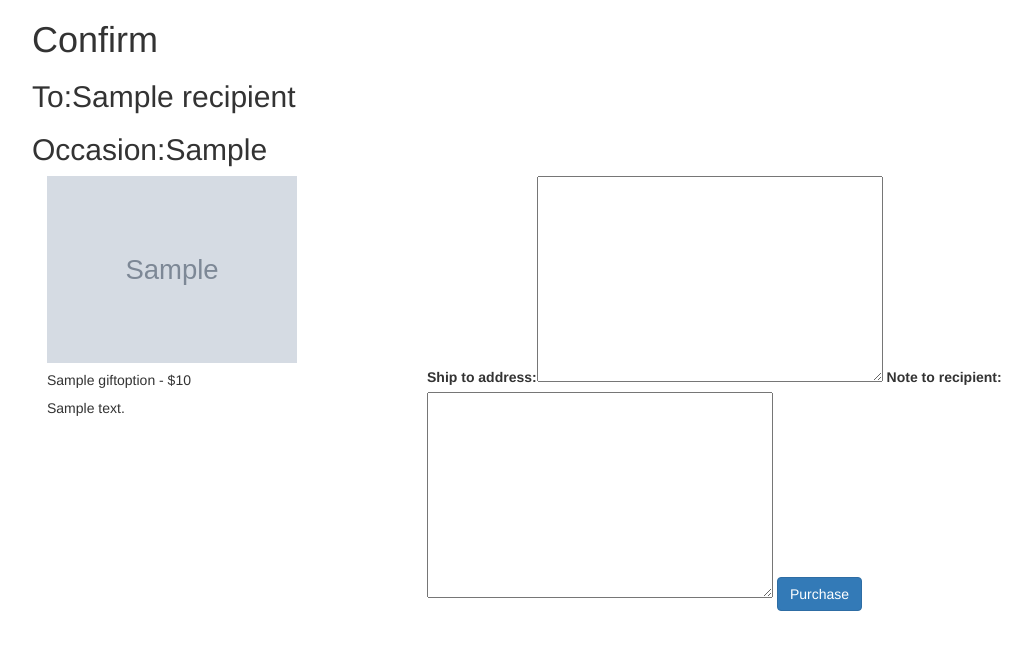
After one commit to jsmoxon/giftr, a Django app: page /gifts/confirm/1/1/ in a window 1280 px wide. The commit adds this page. Shown: the top 650 px of the page, without its empty margins (38-1070 px from the left). Run offline with Django 3.2, Linux system fonts and the light colour scheme; a user stored in the database is signed in; tables that the repository leaves empty hold one stand-in row (values such as "Sample post"); grey boxes marked "Sample" are stand-in pictures; some libraries are stand-ins or nearby versions.

Commit message:
basic occasion page and confirmation

```diff
--- a/gifts/forms.py
+++ b/gifts/forms.py
@@ -1,4 +1,4 @@
-from django.forms import ModelForm, PasswordInput
+from django.forms import ModelForm, PasswordInput, HiddenInput
 from gifts.models import Recipient, Gift, User, GiftStatus, GiftOption
 from django.forms.formsets import formset_factory, BaseFormSet
 import datetime
@@ -66,6 +66,16 @@ class AddGiftOptionAdminForm(ModelForm):
 			model = GiftOption
 			exclude = ['selected', 'active']
 
-class CreateOccasionAdminForm(ModelForm):
+class ConfirmGiftChoiceForm(ModelForm):
 	class Meta:
 		model = Gift
+		fields = ['ship_to_address', 'gift_selected' , 'note_to_recipient']
+		widgets = {
+			'gift_selected': HiddenInput(),
+		}
+	def save_form(self, gift, gift_choice):
+		gift = gift
+		gift.ship_to_address = self.cleaned_data['ship_to_address']
+		gift.gift_selected = self.cleaned_data['gift_selected']
+		gift.note_to_recipient = self.cleaned_data['note_to_recipient']
+		gift.save()
--- a/gifts/models.py
+++ b/gifts/models.py
@@ -45,15 +45,20 @@ class GiftStatus(models.Model):
 		return str(self.value)
 
 class Gift(models.Model):
+	#fields for creating an occasion object
 	recipient = models.ForeignKey(Recipient)
 	occasion = models.CharField(max_length=1000, null=True, blank=True)
 	gift_options = models.ManyToManyField(GiftOption, blank=True, null=True)
-	#gift_selected = filter the gift options to find the selected gift
+	gift_selected = models.ForeignKey(GiftOption, blank=True, null=True, related_name="selected_gift_option")
 	occasion_date = models.DateField(null=True, blank=True)
 	send_gift_option_email_date = models.DateField(null=True, blank=True)
 	start_process_date = models.DateField(auto_now_add=True)
 	ship_to_address = models.TextField(null=True, blank=True)
 	status = models.ForeignKey(GiftStatus, null=True, blank=True)
 	price_cap = models.IntegerField(null=True, blank=True)
+	note_to_recipient = models.TextField(null=True, blank=True)
+
+
+		#needs note to friend, final choice
 	def __unicode__(self):
 		return str(self.recipient.name+" - "+self.occasion)
--- /dev/null
+++ b/gifts/templates/confirm_choice.html
@@ -0,0 +1,22 @@
+{% extends 'base.html' %}
+{% block content %}
+<div class="container">
+	<h1>Confirm</h1>
+	<h2>To:{{gift.recipient.name}}</h2>
+	<h2>Occasion:{{gift.occasion}}</h2>
+	<div class="col-md-4">
+		<img src="{{gift_choice.photo_url}}" width="250"/>
+		<h5>{{gift_choice.name}} - ${{gift_choice.price}}</h5>
+		<p>{{gift_choice.description}}</p>
+	</div>
+	<div class="col-md-8">
+<form action="" method="post" id="">
+	{% csrf_token %}
+	{{form}}
+  	<input type="submit" class= "btn btn-primary" value="Purchase" />
+</form>
+
+	</div>
+</div>
+
+{% endblock content %}
--- a/gifts/urls.py
+++ b/gifts/urls.py
@@ -6,5 +6,6 @@ urlpatterns = patterns('',
     url(r'^$', views.dashboard, name='dashboard'),
     url(r'^add_recipient/$', views.add_recipient, name='add_recipient'),
     url(r'^create_product/$', views.create_product, name='create_product'),
-    url(r'^occasion/(?P<gift_id>\d+)/$', views.occasion_page, name='occasion_page')
+    url(r'^occasion/(?P<gift_id>\d+)/$', views.occasion_page, name='occasion_page'),
+    url(r'^confirm/(?P<gift_id>\d+)/(?P<gift_option_id>\d+)/$', views.occasion_gift_confirmation_page, name='confirm_gift'),
 )
--- a/gifts/views.py
+++ b/gifts/views.py
@@ -2,7 +2,7 @@ from django.shortcuts import render, redirect
 from django.http import HttpResponse
 from django.contrib.auth.decorators import login_required
 from gifts.models import *
-from gifts.forms import RecipientForm, AddGiftFormset, SignupForm, AddGiftOptionAdminForm
+from gifts.forms import RecipientForm, AddGiftFormset, SignupForm, AddGiftOptionAdminForm, ConfirmGiftChoiceForm
 from django.contrib.auth import authenticate, login
 
 def index(request):
@@ -66,6 +66,28 @@ def occasion_page(request, gift_id):
 	return render (request, 'occasion_page.html', {'gift':gift})
 
 @login_required
+def occasion_gift_confirmation_page(request, gift_id, gift_option_id):
+	gift = Gift.objects.get(pk=gift_id)
+	gift_choice = GiftOption.objects.get(pk=gift_option_id)
+	if request.method == "POST":
+		form = ConfirmGiftChoiceForm(request.POST)
+		if form.is_valid():
+			form.save_form(gift, gift_choice)
+			#note we are hardcoding gift status here, I know it's terrible but we'll come back to it
+			status = GiftStatus.objects.filter(value="Needs buying")
+			print status[0]
+			gift.status = status[0]
+			gift.gift_selected = gift_choice
+			gift.save()
+			return HttpResponse("Your gift will be sent!")
+		else:
+			return HttpResponse("this form aint vaild!")
+	else:
+		form = ConfirmGiftChoiceForm()
+	return render(request, 'confirm_choice.html', {'gift':gift, 'gift_choice':gift_choice,'form':form})
+
+
+@login_required
 def create_product(request):
 	if request.method == "POST":
 		form = AddGiftOptionAdminForm(request.POST)
```
Also changed, not shown: gifts/templates/occasion_page.html (+14 -2 lines), gifts/migrations/0004_gift_gift_selected.py (added), gifts/migrations/0005_gift_note_to_recipient.py (added).
